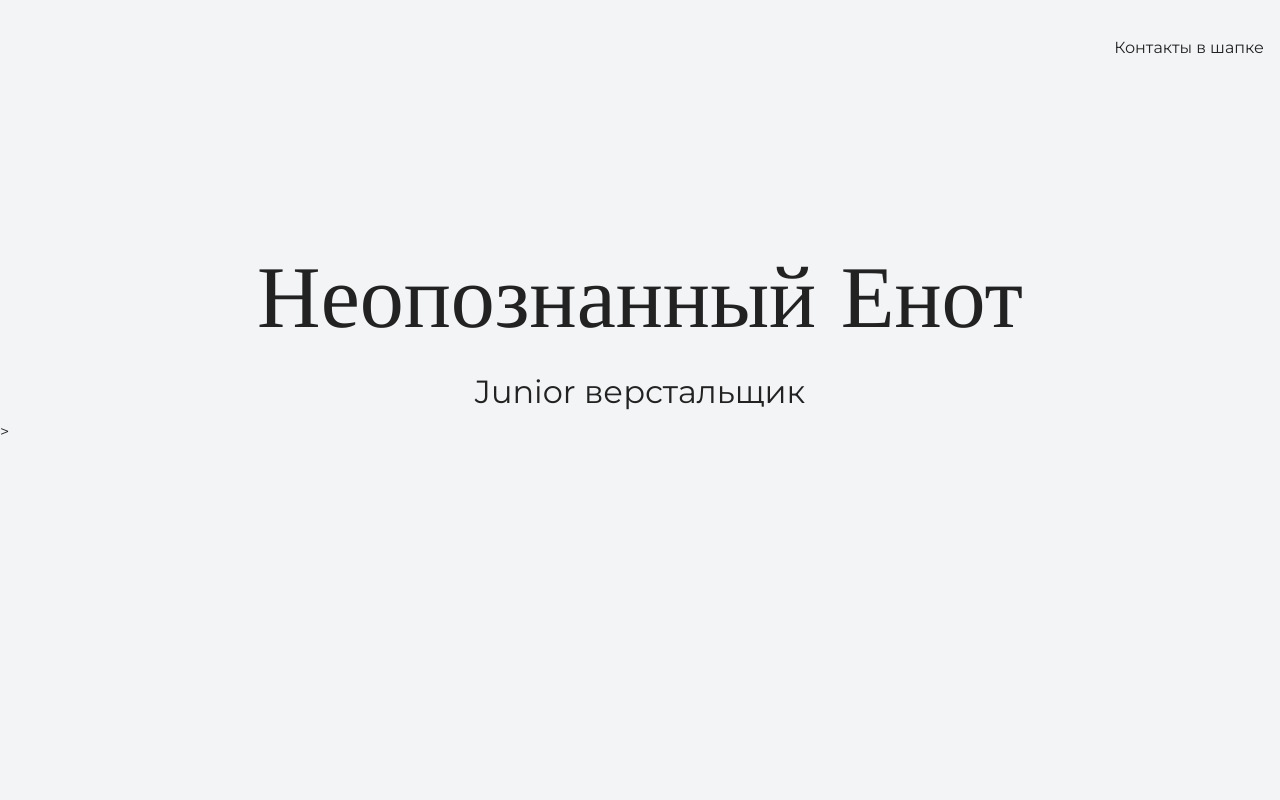
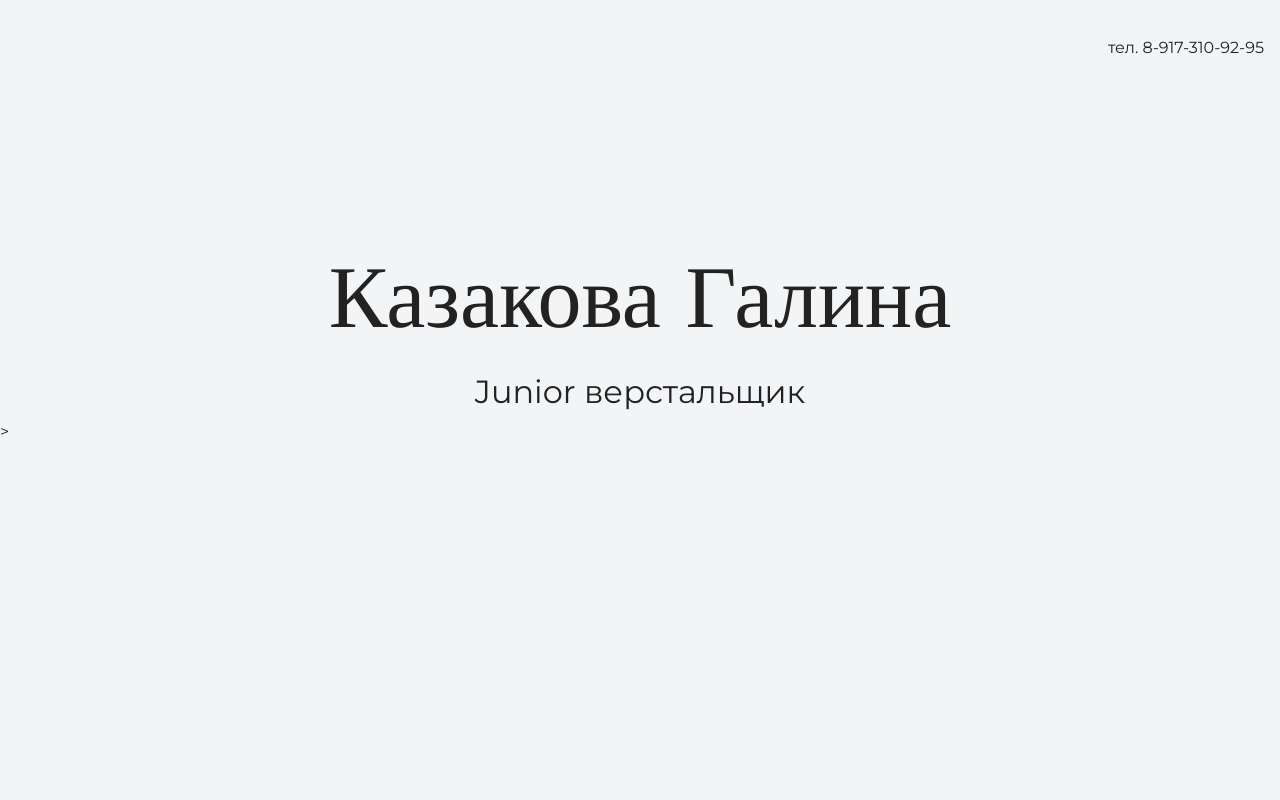
Before and after one commit to GalinaSar/academy-portfolio, a plain HTML site: page index.html in a window 1280 px wide. Shown: the top 800 px of the page. Drawn offline with nearby package versions, Linux system fonts and the light colour scheme.

Commit message:
ошибка 404

```diff
--- a/index.html
+++ b/index.html
@@ -10,13 +10,13 @@
   <body>
     <header class="page-header">
       <div class="container">
-        Контакты в шапке
+        тел. 8-917-310-92-95
       </div>
     </header>
 
    <section class="hero-image">
       <div class="container">
-      <h1 class="heading">Неопознанный Енот</h1>
+      <h1 class="heading">Казакова Галина</h1>
       <p>Junior верстальщик</p>
       </div>>
     </section>
```
